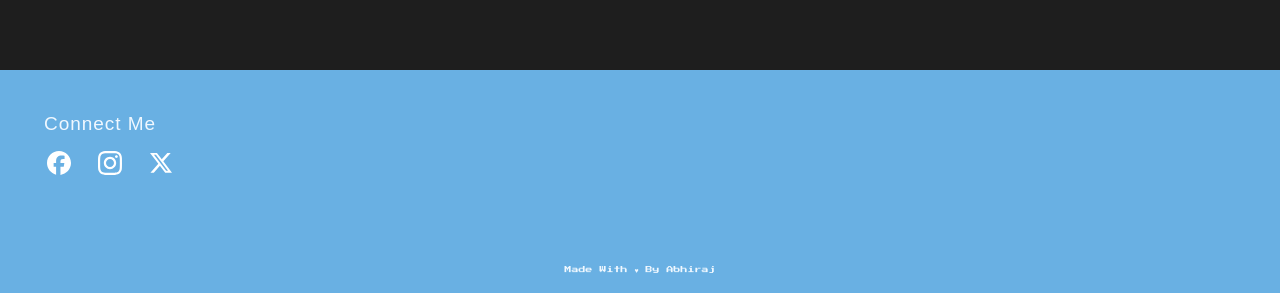
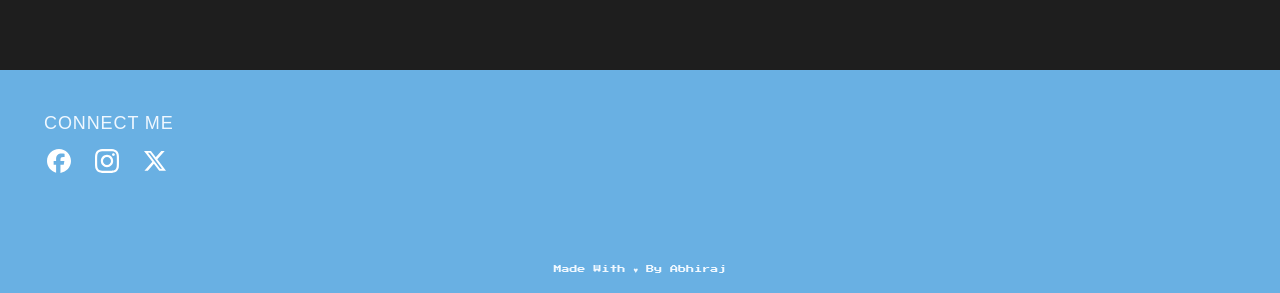
Before and after one commit to Abhiraj05/Personal_Portfolio_Website, a React (Vite) app: page / in a window 1280 px wide. Shown: the part 2373-2666 px from the top of the page. Built offline with nearby package versions, Linux system fonts and the light colour scheme; a web font is replaced by a local one.

Commit message:
Update App.css

```diff
--- a/src/App.css
+++ b/src/App.css
@@ -14,7 +14,7 @@ nav {
   display: flex;
   justify-content: center;
   align-items: center;
-  gap: 180px;
+  gap: 200px;
   padding-bottom: 22px;
   border-bottom: 0.5px solid aliceblue;
 }
@@ -186,7 +186,7 @@ nav {
 }
 
 .contact-text{
-  font-size: 19px;
+  font-size: 18px;
   padding-top: 40px;
   padding-left: 44px;
   color:  aliceblue;
@@ -194,7 +194,7 @@ nav {
   font-weight: 400;
   font-style: normal;
   letter-spacing: 0.05em;
-  text-transform: capitalize;
+  text-transform: uppercase;
 }
 
 .social-logos{
@@ -202,14 +202,14 @@ nav {
   margin-left: 47px;
   display: flex;
   justify-content:left;
-  gap: 27px;
+  gap: 24px;
 }
 
 .abhiraj-ftr{
   font-family: "Press Start 2P", system-ui;
   font-weight: 400;
   font-style: normal;
-  font-size: 7px;
+  font-size: 8px;
   margin-top: 90px;
   color: aliceblue;
   text-align: center;
```
